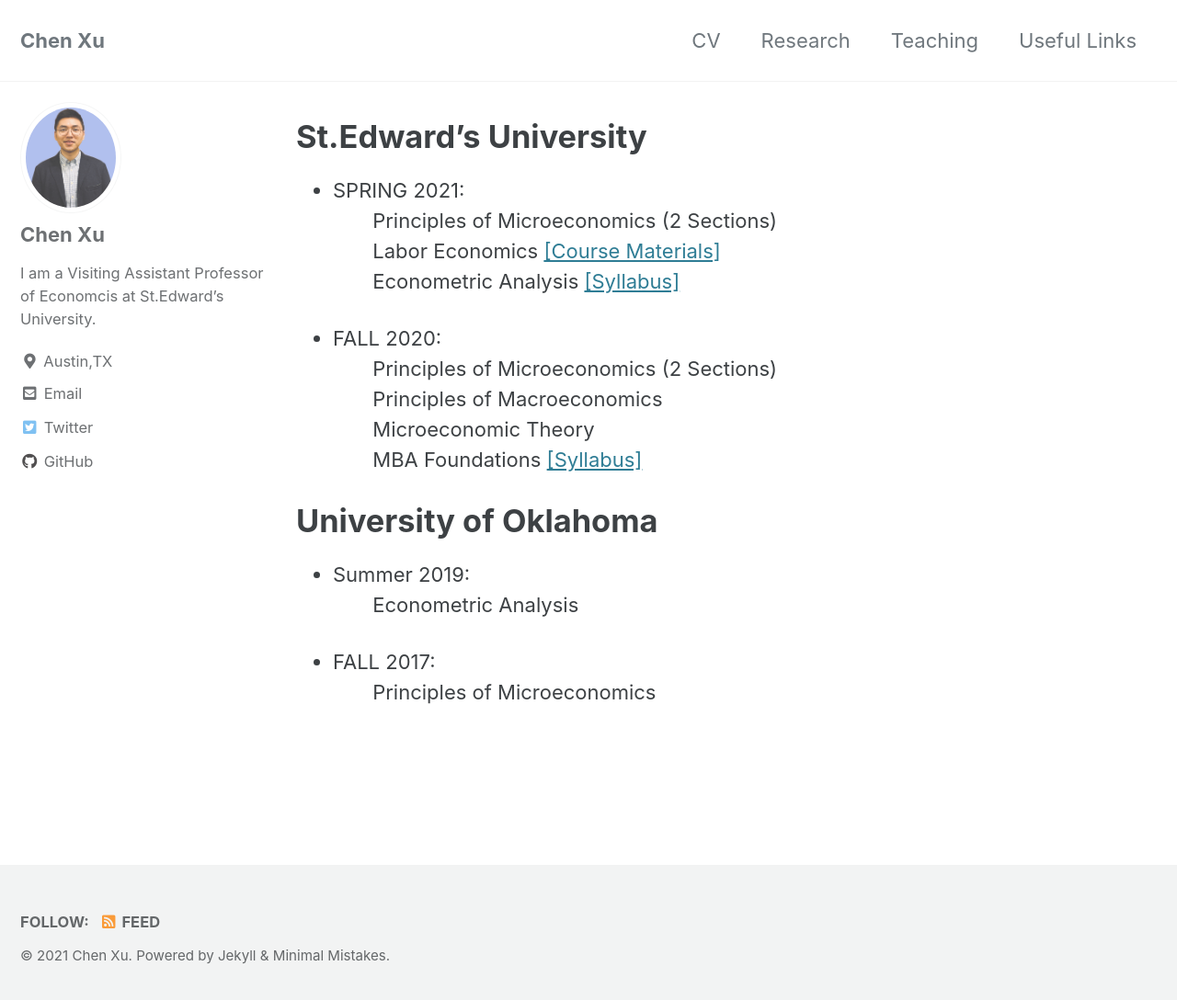
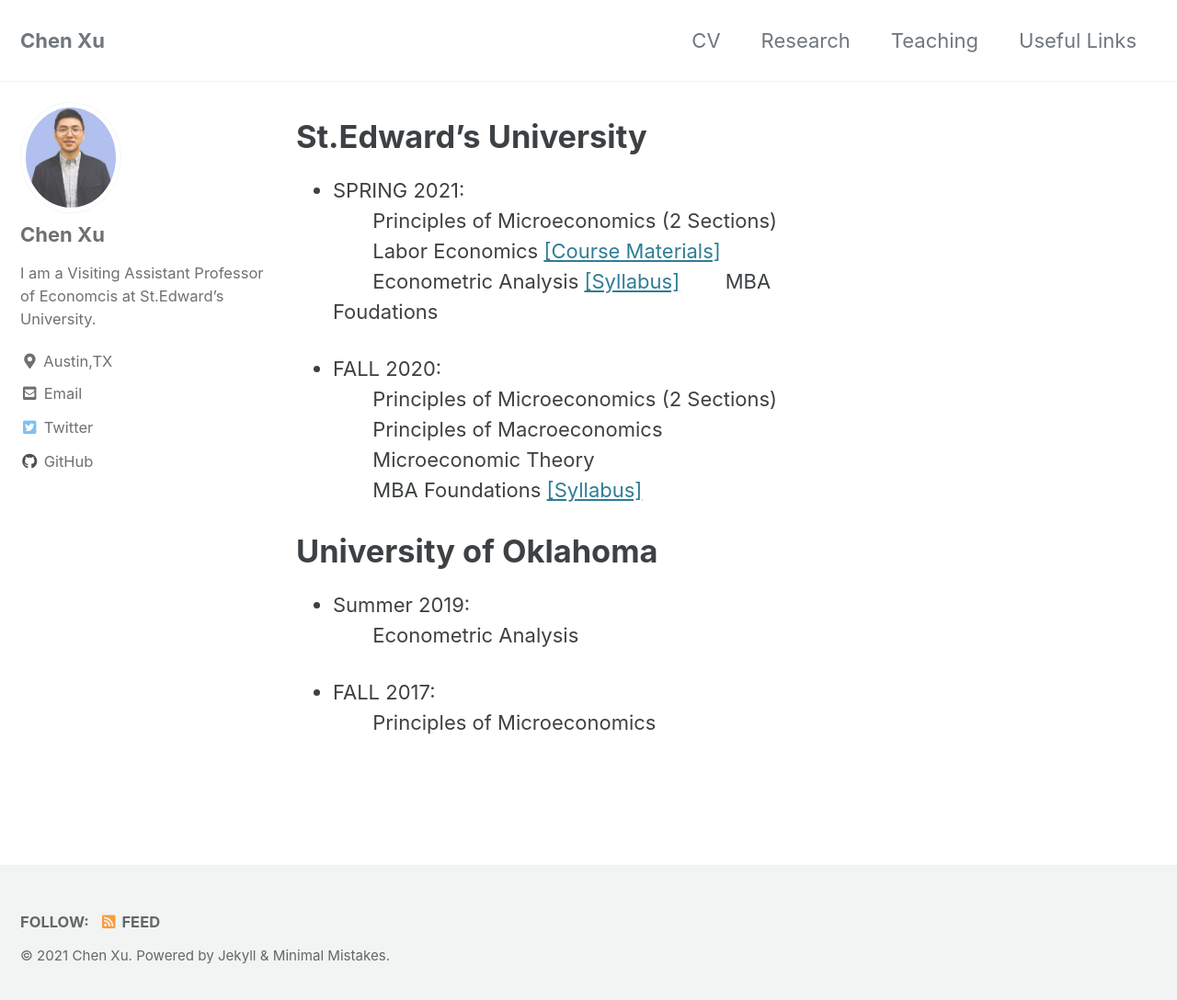
Before and after one commit to chenxuecon/chenxuecon.github.io, a Jekyll site: the page built from _pages/teaching.md, in a window 1280 px wide and 1096 px high. Shown: the top 1088 px of the window at 92% size. Built offline with Jekyll 4.4.1, drawn with Linux system fonts in a browser that asks for light colours; cached includes are drawn as plain includes.

Commit message:
Update teaching.md

```diff
--- a/_pages/teaching.md
+++ b/_pages/teaching.md
@@ -10,7 +10,7 @@ author_profile: true
   &nbsp;&nbsp;&nbsp;&nbsp;&nbsp;&nbsp;   Principles of Microeconomics (2 Sections) \
   &nbsp;&nbsp;&nbsp;&nbsp;&nbsp;&nbsp;   Labor Economics  [[Course Materials]](https://github.com/chenxuecon/ECON-4341) \
   &nbsp;&nbsp;&nbsp;&nbsp;&nbsp;&nbsp;   Econometric Analysis [[Syllabus]](https://github.com/chenxuecon/chenxuecon.github.io/blob/main/files/Spring2021_Syllabus_Econometrics.pdf)
-
+  &nbsp;&nbsp;&nbsp;&nbsp;&nbsp;&nbsp;   MBA Foudations
 
 * FALL 2020: \
   &nbsp;&nbsp;&nbsp;&nbsp;&nbsp;&nbsp;   Principles of Microeconomics (2 Sections) \
```
